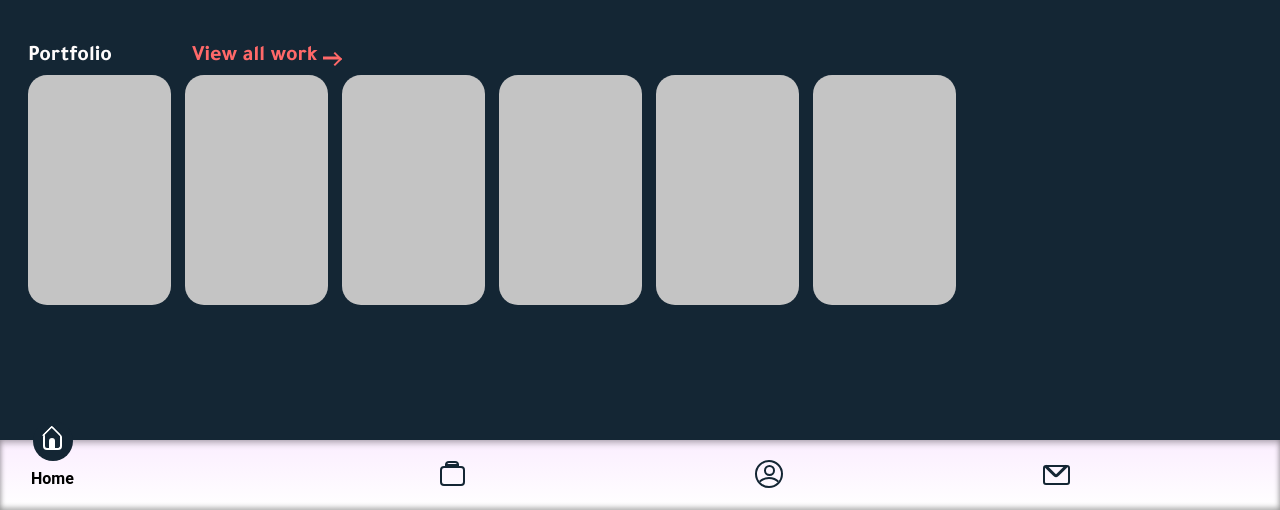
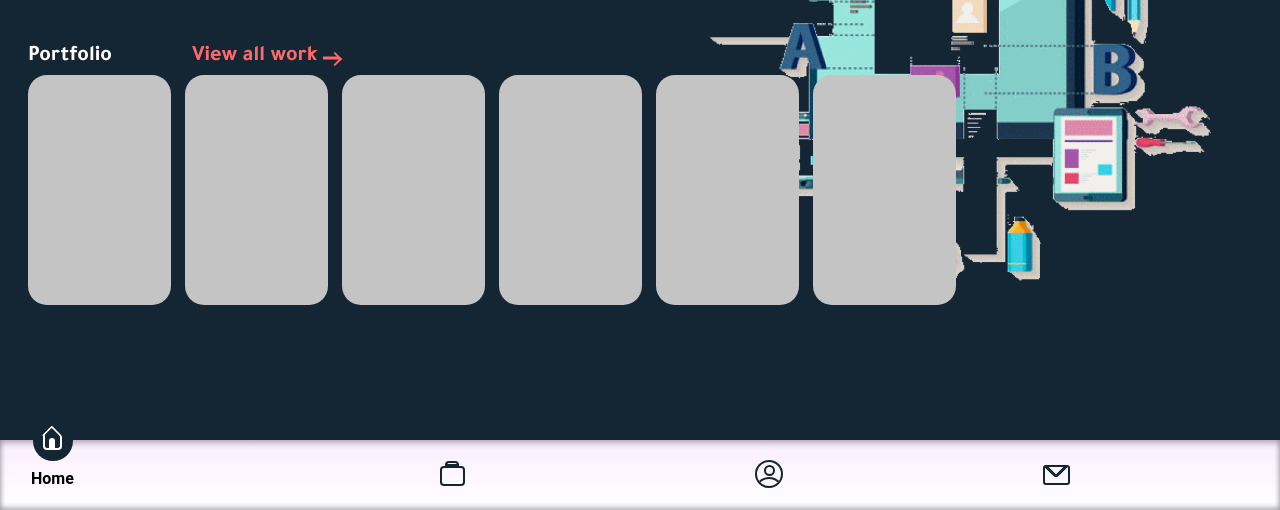
Before and after one commit to emmy0021/DesignWebsite, a plain HTML site: page index.html in a window 1280 px wide. Shown: the part 290-800 px from the top of the page. Drawn offline with Linux system fonts and the light colour scheme; the site is published under a folder, as on GitHub Pages, so addresses that start at the root find nothing.

Commit message:
Fix: Image

```diff
--- a/index.html
+++ b/index.html
@@ -14,7 +14,7 @@
     <div class="mainText">
         <h1>I buld amazing experiences</h1>
         <h2>UI / IX Designer from EP, Tx</h2>
-        <img src="/public/webDesign.png" class="mainImg" alt="">
+        <img src="./public/webDesign.png" class="mainImg" alt="">
 
     </div>
 
```
